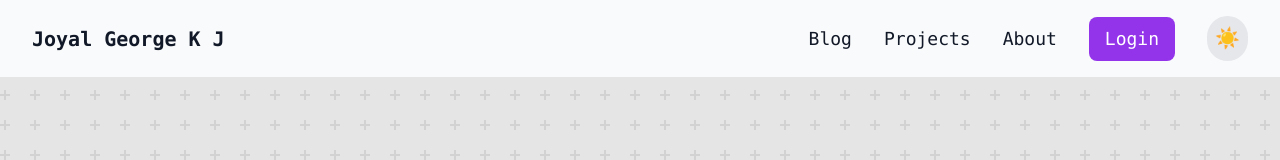
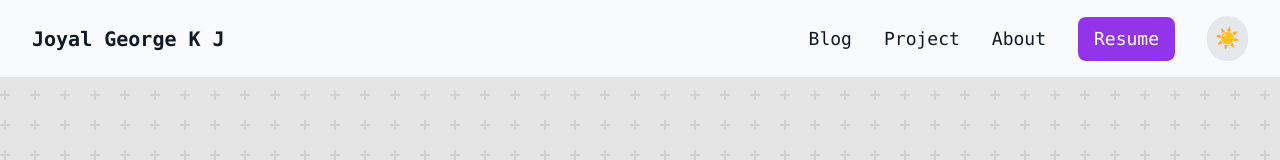
Before and after one commit to Joyal-George-KJ/portfolio, a React (Vite) app: page / in a window 1280 px wide. Shown: the top 160 px of the page. Built offline with nearby package versions, Linux system fonts and the light colour scheme.

Commit message:
Tiny Adjustments

```diff
--- a/src/components/Header.jsx
+++ b/src/components/Header.jsx
@@ -59,7 +59,7 @@ function Header() {
                             to="/project"
                             className="hover:text-purple-500 transition"
                         >
-                            Projects
+                            Project
                         </Link>
                         <Link
                             onClick={() => setToggle(false)}
@@ -69,7 +69,7 @@ function Header() {
                             About
                         </Link>
                         <button className="bg-purple-600 text-white px-4 py-2 rounded-lg hover:bg-purple-700 transition">
-                            Login
+                            Resume
                         </button>
                         <ThemeToggle />
                     </div>
@@ -88,7 +88,7 @@ function Header() {
                                 to="/project"
                                 className="hover:text-purple-500 transition duration-300"
                             >
-                                Projects
+                                Project
                             </Link>
                         </li>
                         <li className="cursor-pointer">
@@ -101,7 +101,7 @@ function Header() {
                         </li>
                         <li className="cursor-pointer">
                             <button className="bg-purple-600 text-white px-4 py-2 rounded-lg hover:bg-purple-700 transition duration-300">
-                                Login
+                                Resume
                             </button>
                         </li>
                         <li className="cursor-pointer">
```
